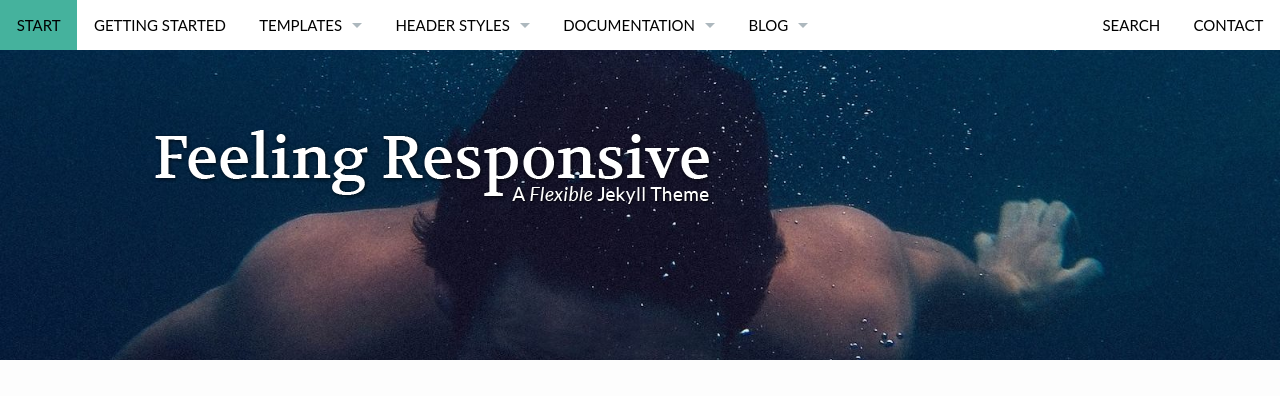
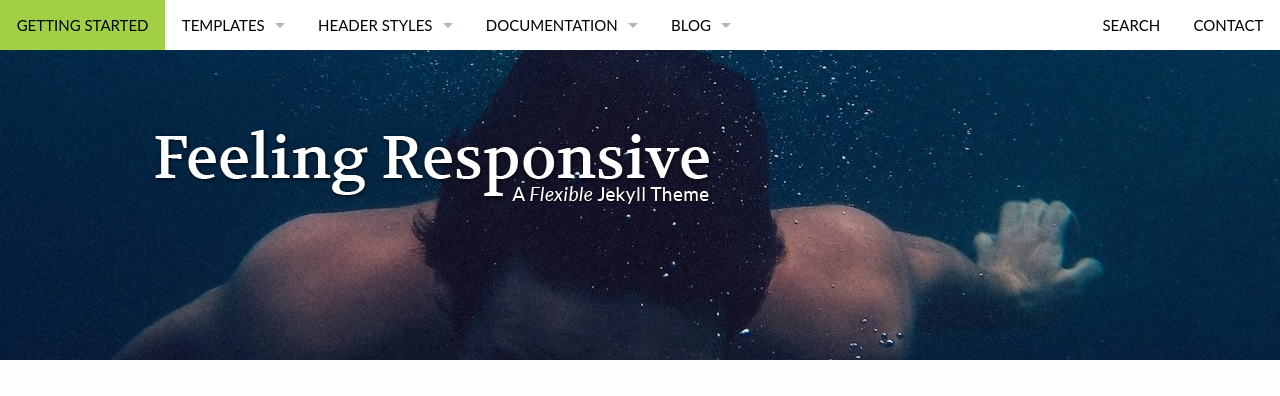
Before and after one commit to ProGraphics/prostyle.io, a Jekyll site: the page built from index.md, in a window 1280 px wide and 900 px high, cut to the strip 0-396 px from the top of the window. Built offline with Jekyll 4.4.1, drawn with Linux system fonts in a browser that asks for light colours.

Commit message:
Update navigation.yml

```diff
--- a/_data/navigation.yml
+++ b/_data/navigation.yml
@@ -1,7 +1,3 @@
-- title: Start
-  url: "/"
-  side: left
-
 - title: Getting Started
   url: "/getting-started/"
   side: left
```
